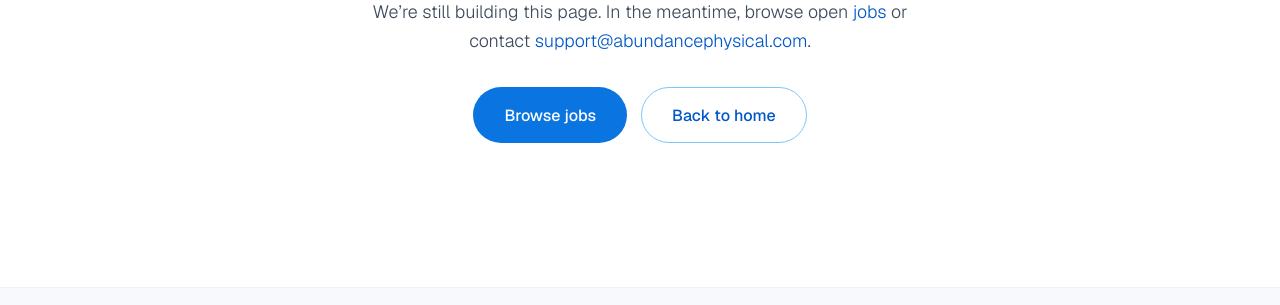
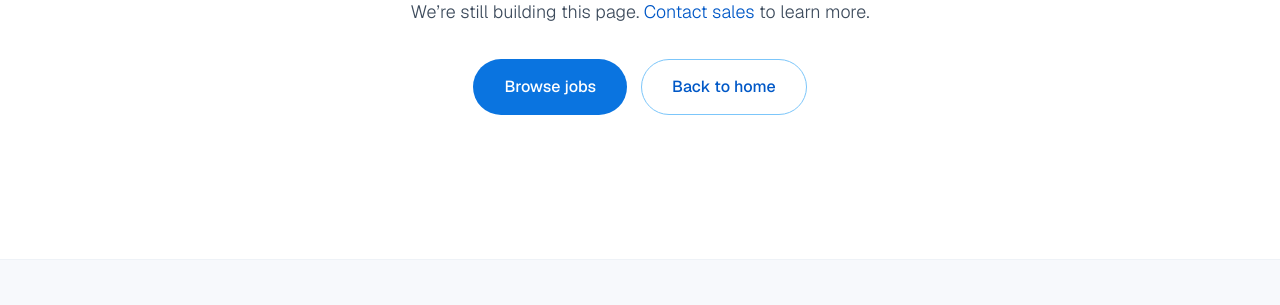
Before and after one commit to czar-01a/abundance, a plain HTML site: page coming-soon.html in a window 1280 px wide. Shown: the part 328-633 px from the top of the page. Drawn offline with nearby package versions, Linux system fonts and the light colour scheme.

Commit message:
Coming soon: Contact sales to learn more
Co-Authored-By: Claude Opus 5.5 <noreply@anthropic.com>
Claude-Session: https://claude.ai/code/session_01PBtFGxvHYvc6P7hYjJjwqH

```diff
--- a/coming-soon.html
+++ b/coming-soon.html
@@ -183,7 +183,7 @@
 <main id="main">
   <section class="soon section">
     <h1>Coming soon</h1>
-    <p>We&rsquo;re still building <span id="soon-name">this page</span>. In the meantime, browse open <a href="jobs.html">jobs</a> or contact <a href="mailto:support@abundancephysical.com">support@abundancephysical.com</a>.</p>
+    <p>We&rsquo;re still building <span id="soon-name">this page</span>. <a href="contact-sales.html">Contact sales</a> to learn more.</p>
     <div class="soon-actions">
       <a class="btn btn-primary btn-lg" href="jobs.html">Browse jobs</a>
       <a class="btn btn-outline btn-lg" href="index.html">Back to home</a>
```
